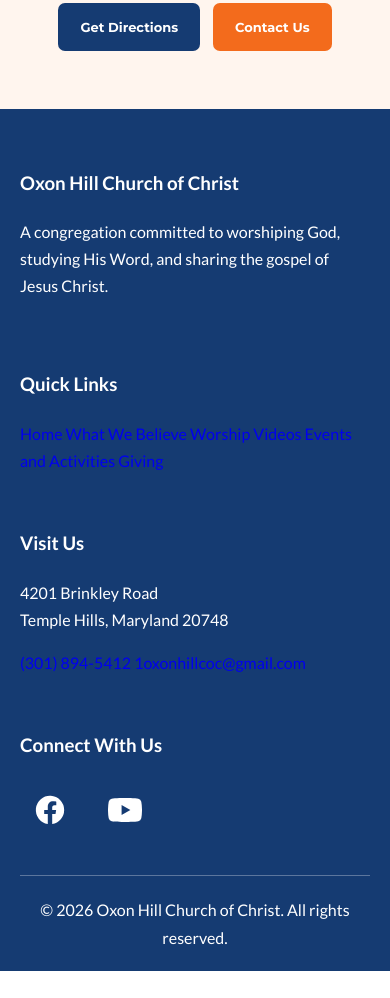
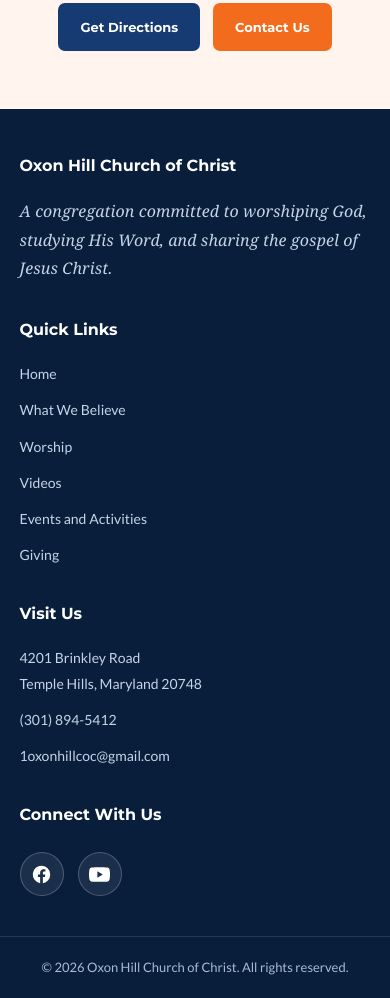
Before and after one commit to dantedennis6/Oxon-Hill-Church, a plain HTML site: page worship.html in a window 390 px wide. Shown: the part 3094-4092 px from the top of the page. Before the commit the page ends 4065 px from the top, so only its background shows below. Drawn offline with Linux system fonts and the light colour scheme.

Commit message:
Refactor footer styles for improved layout and design

```diff
--- a/worship.css
+++ b/worship.css
@@ -785,163 +785,164 @@ button:focus-visible {
   box-shadow: 0 8px 20px rgba(243,107,28,.22);
 }
 
-/* ======================================
-   FOOTER
-====================================== */
+/* =========================================
+   STANDARD WEBSITE FOOTER
+   MATCHES EVENTS AND ACTIVITIES PAGE
+========================================= */
 
 .site-footer {
   width: 100%;
-  background: var(--navy);
+  background: #081e3b;
   color: var(--white);
-  padding: 55px 25px 20px;
+  padding: 65px 0 0;
 }
 
 .footer-container {
+  width: min(1150px, 92%);
   max-width: 1150px;
-  margin: 0 auto;
+  margin: auto;
 
-  display: flex;
-  justify-content: space-between;
-  align-items: flex-start;
-  gap: 40px;
+  display: grid;
+  grid-template-columns: 1.5fr 1fr 1.2fr 1fr;
+  align-items: start;
+  gap: 35px;
+
+  padding-bottom: 55px;
 }
 
-.footer-left {
-  flex: 1;
+.footer-column {
+  display: flex;
+  flex-direction: column;
+  align-items: flex-start;
+  gap: 11px;
+  min-width: 0;
 }
 
-.footer-church-name {
-  margin: 0 0 22px;
+.footer-column h3 {
+  margin: 0 0 12px;
   color: var(--white);
 
   font-family: "Montserrat", Arial, sans-serif;
-  font-size: clamp(1.5rem, 2.5vw, 2.1rem);
-  font-weight: 400;
-  line-height: 1.4;
+  font-size: 16px;
+  font-weight: 700;
+  line-height: 1.5;
 }
 
-.footer-church-name strong {
-  font-weight: 800;
+.footer-column p,
+.footer-column a {
+  margin: 0;
+  color: #c6d4e7;
+  font-size: 14px;
+  line-height: 1.8;
 }
 
-.footer-contact p {
-  margin: 0 0 12px;
-  color: var(--white);
-  font-size: 1rem;
+.footer-about p {
+  font-family: Georgia, "Times New Roman", serif;
+  font-size: 17px;
+  font-style: italic;
+  font-weight: 400;
+  line-height: 1.8;
+  letter-spacing: 0.1px;
 }
 
-.footer-contact-label {
-  display: inline-block;
-  min-width: 75px;
-  font-weight: 700;
+.footer-column a {
+  transition: color 0.2s ease;
+  overflow-wrap: anywhere;
 }
 
-.footer-contact a {
-  color: var(--white);
-  transition: color .25s ease;
+.footer-column a:hover {
+  color: var(--orange);
 }
 
-.footer-contact a:hover {
-  color: var(--orange);
-  text-decoration: underline;
+/* =========================================
+   FACEBOOK AND YOUTUBE ICONS
+   SMALL CIRCULAR DESIGN
+========================================= */
+
+.site-footer .footer-social-links {
+  display: flex;
+  flex-direction: row;
+  align-items: center;
+  justify-content: flex-start;
+  gap: 14px;
+  margin-top: 6px;
 }
 
-.footer-right {
-  min-width: 200px;
-  text-align: right;
-}
-
-.footer-right h3 {
-  margin: 0 0 20px;
-  color: var(--white);
-
-  font-family: "Montserrat", Arial, sans-serif;
-  font-size: 1.5rem;
-  font-weight: 700;
-}
-
-/* ======================================
-   CORRECTED FOLLOW US ICONS
-====================================== */
-
-.footer-social-links {
-  display: flex;
-  justify-content: flex-end;
-  align-items: center;
-  gap: 15px;
-}
-
-.footer-social-icon {
+.site-footer .footer-social-links .footer-social-icon,
+.site-footer .footer-social-links .facebook-icon,
+.site-footer .footer-social-links .youtube-icon {
   display: inline-flex;
-  flex: 0 0 60px;
+  flex: 0 0 44px;
   align-items: center;
   justify-content: center;
 
-  width: 60px;
-  height: 60px;
+  width: 44px;
+  height: 44px;
+  min-width: 44px;
+  min-height: 44px;
+
   padding: 0;
+  border-radius: 50%;
+
+  background: rgba(255, 255, 255, 0.08);
+  border: 1px solid rgba(255, 255, 255, 0.22);
 
   color: #ffffff;
-  border: none;
-  border-radius: 10px;
-
+  box-shadow: none;
   line-height: 0;
-  vertical-align: middle;
   overflow: hidden;
 
   transition:
-    transform .25s ease,
-    box-shadow .25s ease;
+    background 0.3s ease,
+    border-color 0.3s ease,
+    transform 0.3s ease,
+    box-shadow 0.3s ease;
 }
 
-.footer-social-icon svg {
+.site-footer .footer-social-icon svg {
   display: block;
   flex: 0 0 auto;
 
-  width: 34px;
-  height: 34px;
+  width: 21px;
+  height: 21px;
 
   fill: currentColor;
   color: #ffffff;
 }
 
-.footer-social-icon svg path {
+.site-footer .footer-social-icon svg path {
   fill: currentColor;
 }
 
-.footer-facebook {
-  background-color: #1877f2;
+.site-footer .footer-social-links .footer-social-icon:hover {
+  background: var(--orange);
+  border-color: var(--orange);
+  color: #ffffff;
+
+  transform: translateY(-4px);
+  box-shadow: 0 8px 20px rgba(243,107,28,.25);
 }
 
-.footer-youtube {
-  background-color: #ff0033;
-}
-
-.footer-social-icon:hover {
-  transform: translateY(-4px) scale(1.04);
-  box-shadow: 0 7px 16px rgba(0,0,0,.22);
-}
-
-.footer-social-icon:focus-visible {
+.site-footer .footer-social-icon:focus-visible {
   outline: 3px solid var(--orange);
   outline-offset: 4px;
 }
 
-/* FOOTER COPYRIGHT */
+/* =========================================
+   FOOTER COPYRIGHT
+========================================= */
 
 .footer-bottom {
-  max-width: 1150px;
-  margin: 40px auto 0;
-  padding-top: 20px;
+  width: 100%;
+  border-top: 1px solid rgba(255,255,255,.12);
+  text-align: center;
 
-  border-top: 1px solid rgba(255,255,255,.3);
-  text-align: center;
-}
+  padding: 20px;
+  margin: 0;
 
-.footer-bottom p {
-  margin: 0;
-  color: rgba(255,255,255,.85);
-  font-size: .9rem;
+  color: #aabbd2;
+  font-size: 13px;
+  line-height: 1.6;
 }
 
 /* ======================================
@@ -962,6 +963,10 @@ button:focus-visible {
     justify-content: center;
     flex-wrap: wrap;
     gap: 16px;
+  }
+
+  .footer-container {
+    grid-template-columns: repeat(2, minmax(0, 1fr));
   }
 }
 
@@ -1044,6 +1049,17 @@ button:focus-visible {
     padding: 10px 13px;
     font-size: 11px;
   }
+
+  /* FOOTER MOBILE LAYOUT */
+
+  .footer-container {
+    grid-template-columns: 1fr;
+    gap: 35px;
+  }
+
+  .site-footer .footer-social-links {
+    justify-content: flex-start;
+  }
 }
 
 /* ======================================
@@ -1121,35 +1137,38 @@ button:focus-visible {
     padding: 50px 0 58px;
   }
 
+  /* FOOTER */
+
   .site-footer {
-    padding: 40px 20px 20px;
+    padding: 45px 0 0;
   }
 
   .footer-container {
-    flex-direction: column;
-    align-items: flex-start;
+    width: 90%;
+    grid-template-columns: 1fr;
     gap: 35px;
+    padding-bottom: 40px;
   }
 
-  .footer-church-name {
-    font-size: 1.5rem;
+  .footer-column h3 {
+    margin-bottom: 8px;
   }
 
-  .footer-contact p {
+  .footer-column p,
+  .footer-column a {
     overflow-wrap: anywhere;
   }
 
-  .footer-right {
-    min-width: 0;
-    text-align: left;
+  .footer-about p {
+    font-size: 16px;
   }
 
-  .footer-social-links {
+  .site-footer .footer-social-links {
     justify-content: flex-start;
   }
 
   .footer-bottom {
-    margin-top: 35px;
+    padding: 20px 15px;
   }
 }
 
@@ -1213,7 +1232,7 @@ button:focus-visible {
   .primary-button,
   .secondary-button,
   .footer-social-icon,
-  .footer-contact a {
+  .footer-column a {
     transition: none;
   }
 
```
